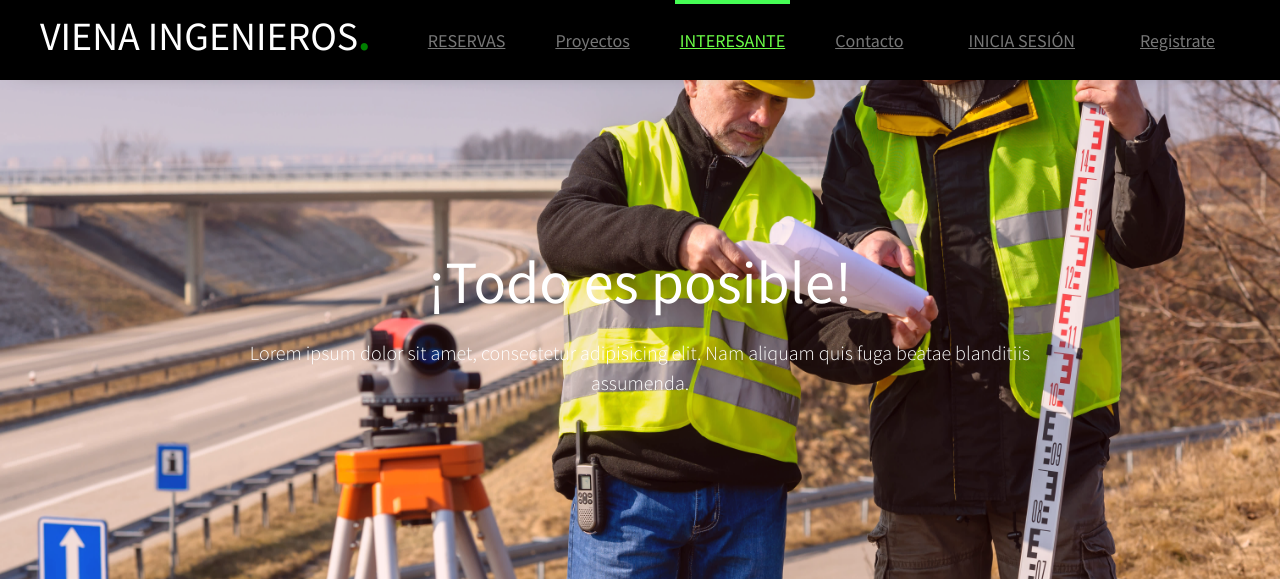
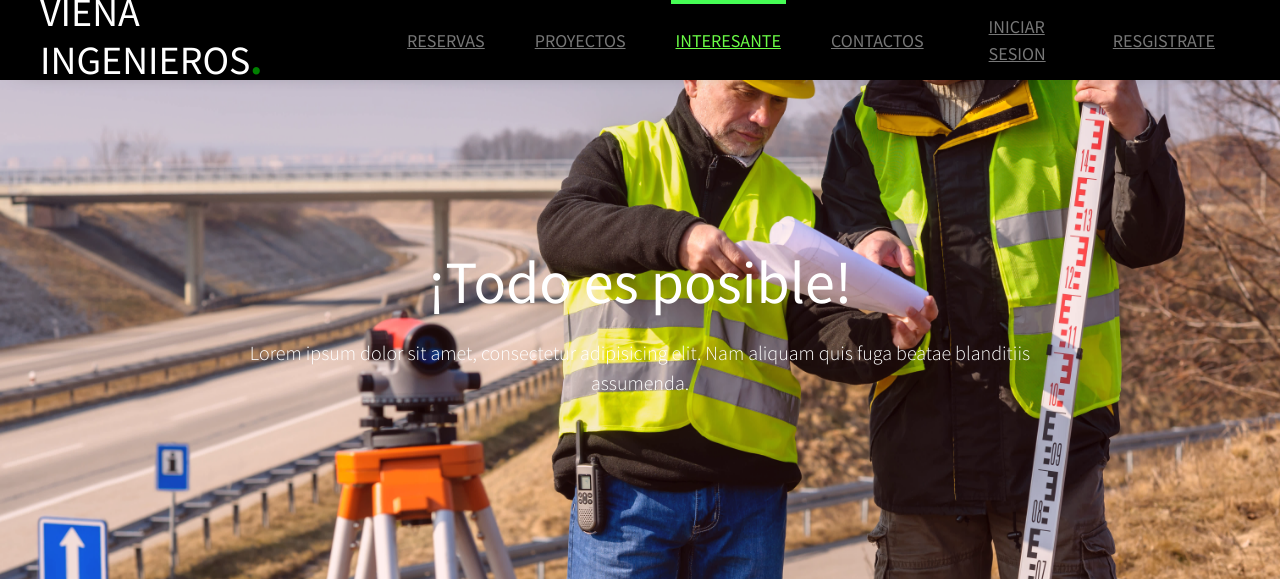
Before and after one commit to ZSRubi/VN-LA1, a PHP site: page / in a window 1280 px wide. Shown: the top 579 px of the page. Run offline with PHP 8.4, Linux system fonts and the light colour scheme; some libraries are stand-ins or nearby versions; some web fonts are replaced.

Commit message:
Update index.php

```diff
--- a/VN LA/index.php
+++ b/VN LA/index.php
@@ -51,12 +51,12 @@
                 <nav>
                     <ul>
                         <li><a href="#"> <i class="fas fa-home"></i> RESERVAS </a></li>
-                        <li><a href="proyectos.php"> <i class="fab fa-youtube"> </i>Proyectos</a></li>
+                        <li><a href="proyectos.php"> <i class="fab fa-youtube"> </i>PROYECTOS</a></li>
                         <li class="menu-selected"><a href="#" class="text-menu-selected">
                             <i class="fas fa-file-alt"></i>INTERESANTE</a></li>
-                        <li><a href="#"> <i class="fas fa-headset"></i> Contacto</a></li>
-                        <li><a href="iniciar.php" class="btn-login"><i class="fas fa-headset"></i> Inicia sesión</a></li>
-                        <li><a href="registrate.php" class="btn-registro"><i class="fas fa-headset"></i> Registrate</a></li>
+                        <li><a href="#"> <i class="fas fa-headset"></i> CONTACTOS</a></li>
+                        <li><a href="iniciar.php" class="btn-login"><i class="fas fa-headset"></i> INICIAR SESION</a></li>
+                        <li><a href="registrate.php" class="btn-registro"><i class="fas fa-headset"></i> RESGISTRATE</a></li>
 
                     </ul>
                 </nav>
```
